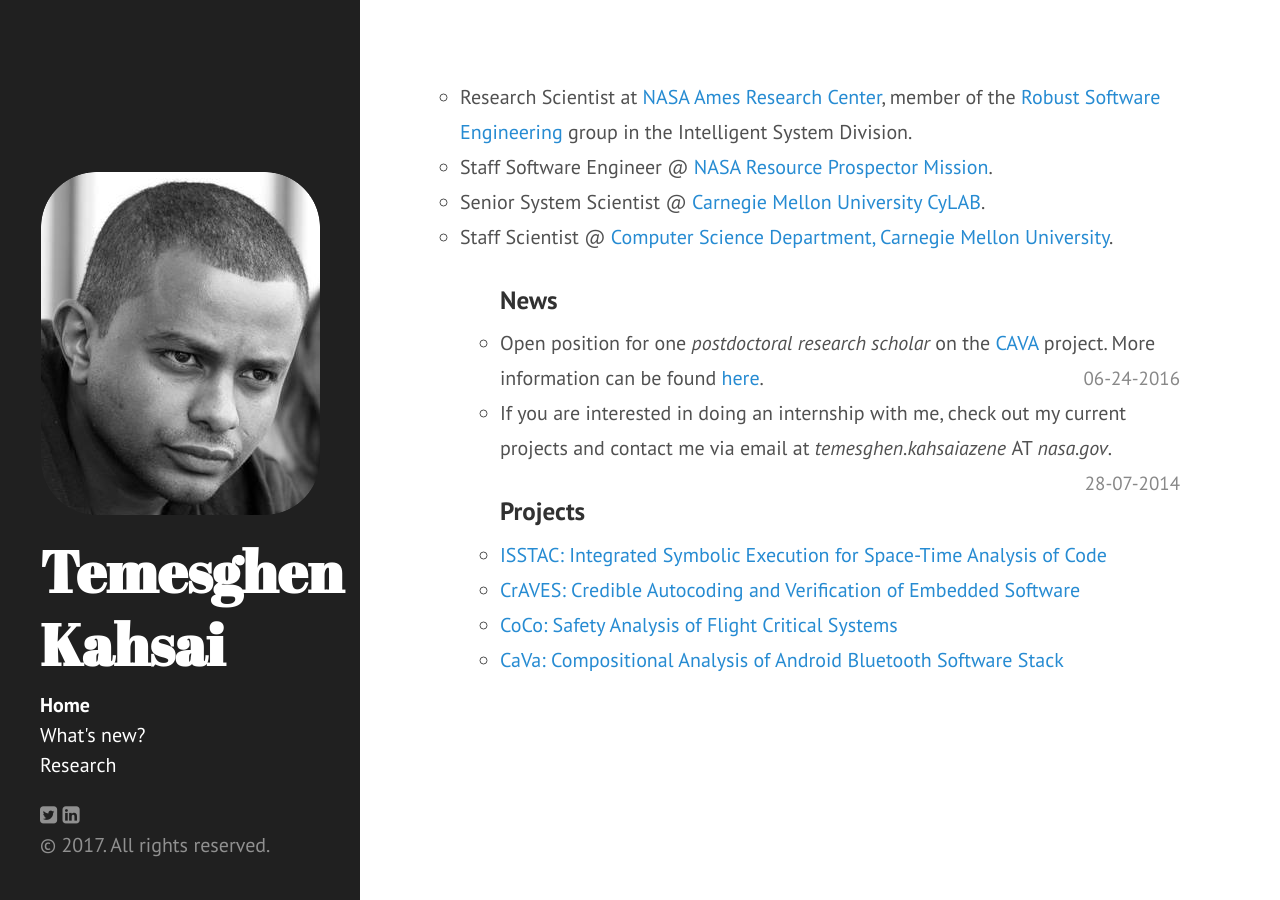
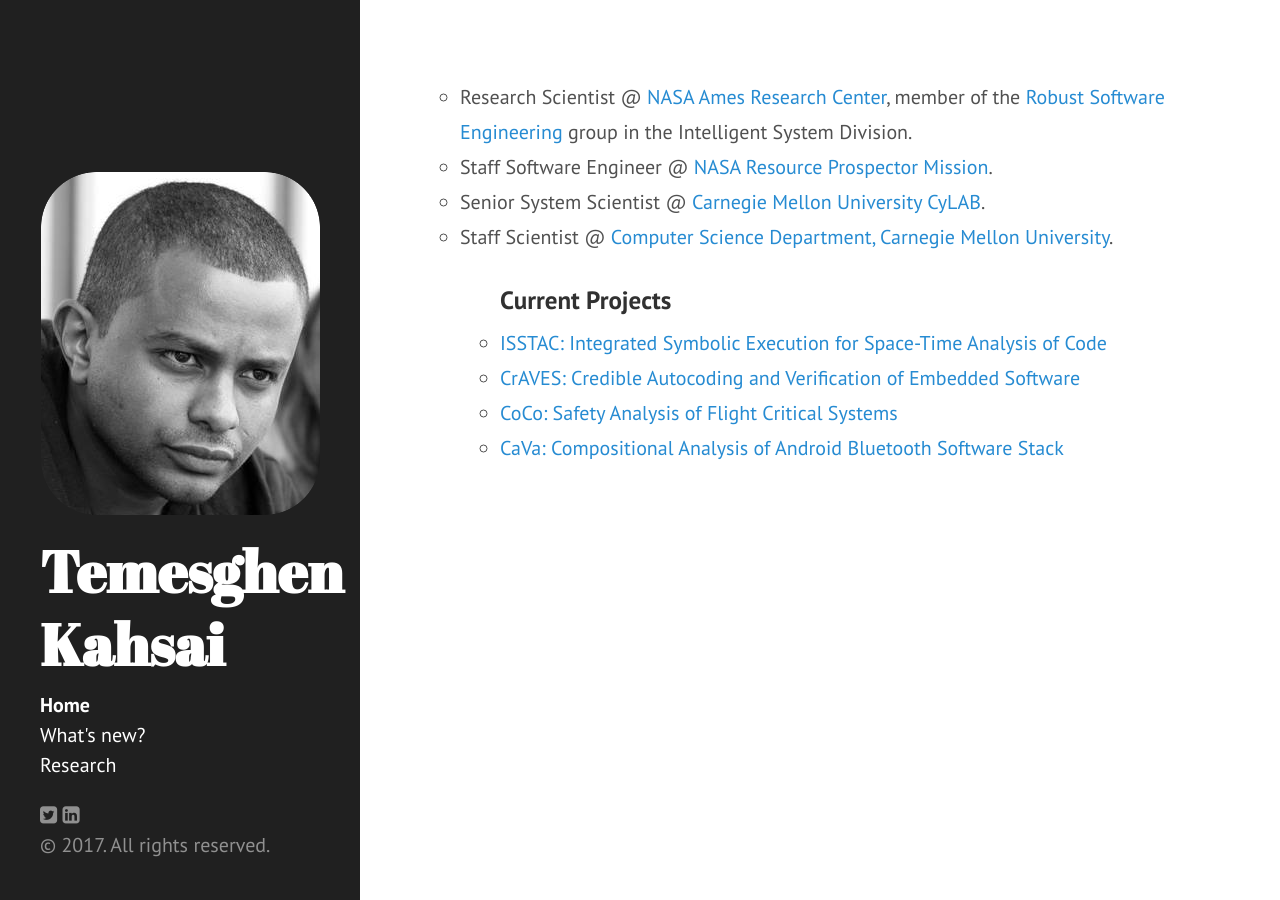
Before and after one commit to lememta/lememta.github.io, a Jekyll site: the page built from index.html, in a window 1280 px wide. Built offline with Jekyll 4.4.1, drawn with Linux system fonts in a browser that asks for light colours; nearby versions of some CDN libraries; the list of posts is cut into pages by our own code.

Commit message:
small update

```diff
--- a/index.html
+++ b/index.html
@@ -8,25 +8,14 @@
 
 
 <ul class="things">
-  <li>Research Scientist at <a href="http://www.nasa.gov/centers/ames/home/index.html"> NASA Ames Research Center</a>, member of the <a href="http://ti.arc.nasa.gov/tech/rse/">Robust Software Engineering</a> group in the Intelligent System Division.</li>
+  <li>Research Scientist @ <a href="http://www.nasa.gov/centers/ames/home/index.html"> NASA Ames Research Center</a>, member of the <a href="http://ti.arc.nasa.gov/tech/rse/">Robust Software Engineering</a> group in the Intelligent System Division.</li>
   <li>Staff Software Engineer @ <a href="https://www.nasa.gov/resource-prospector"> NASA Resource Prospector Mission</a>.</li>
   <li>Senior System Scientist @  <a href="https://www.cylab.cmu.edu/education/faculty/kahsai.html">Carnegie Mellon University CyLAB</a>.</li>
   <li>Staff Scientist @ <a href="https://www.csd.cs.cmu.edu/">Computer Science Department, Carnegie Mellon University</a>. </li>
   <ul>
 
-    <h3>News</h3>
-    <ul class="things">
-      <li> Open position for one <i>postdoctoral research scholar</i> on the <a href="http://www.lememta.info/2014/07/01/CaVa-Compositional-Analysis-of-Android-Bluetooth-Stack/">CAVA</a> project. More information can be found <a href="http://www.lememta.info/news/">here</a>.
-        <span class ="posted-date"> 06-24-2016</span>
-          </li>
-            </li>
-      <li>If you are interested in doing an internship with me, check out my current projects and contact me via email at <i> temesghen.kahsaiazene </i> AT <i>nasa.gov</i>.
-        <span class ="posted-date"> 28-07-2014</span>
-      </li>
-    </ul>
 
-
-<h3>Projects</h3>
+<h3>Current Projects</h3>
 
   <ul class="posts">
         {% for post in site.posts %}
```
